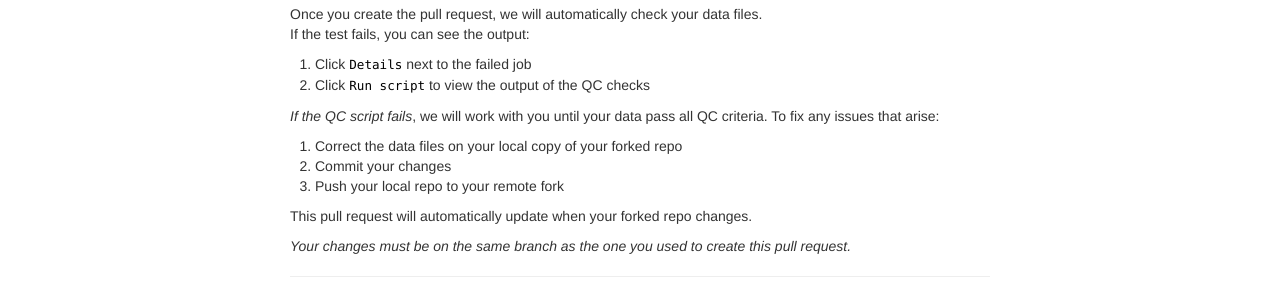
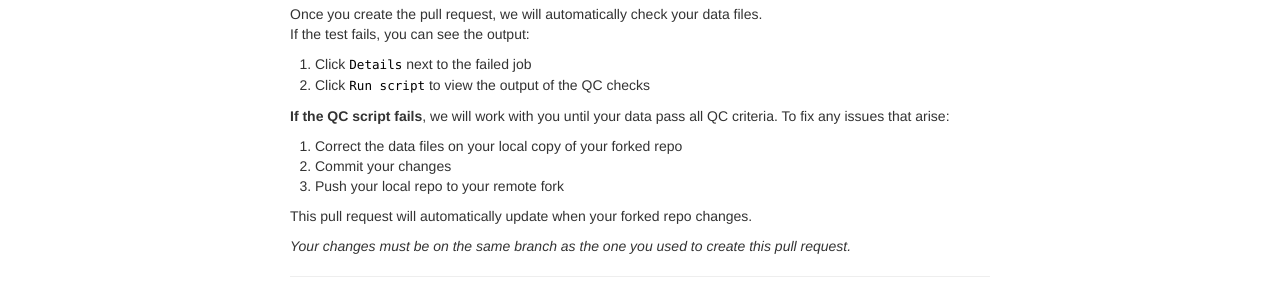
Before and after one commit to SoCoDeN/Simulation, a Jekyll site: the page built from index.md, in a window 1280 px wide. Shown: the part 1806-2102 px from the top of the page. Built offline with Jekyll 4.4.1, drawn with Linux system fonts in a browser that asks for light colours.

```diff
--- a/index.md
+++ b/index.md
@@ -55,7 +55,7 @@ If the test fails, you can see the output:
 1. Click `Details` next to the failed job
 2. Click `Run script` to view the output of the QC checks
 
-*If the QC script fails*, we will work with you until your data pass all QC criteria.
+**If the QC script fails**, we will work with you until your data pass all QC criteria.
 To fix any issues that arise:
 1. Correct the data files on your local copy of your forked repo
 2. Commit your changes
```
